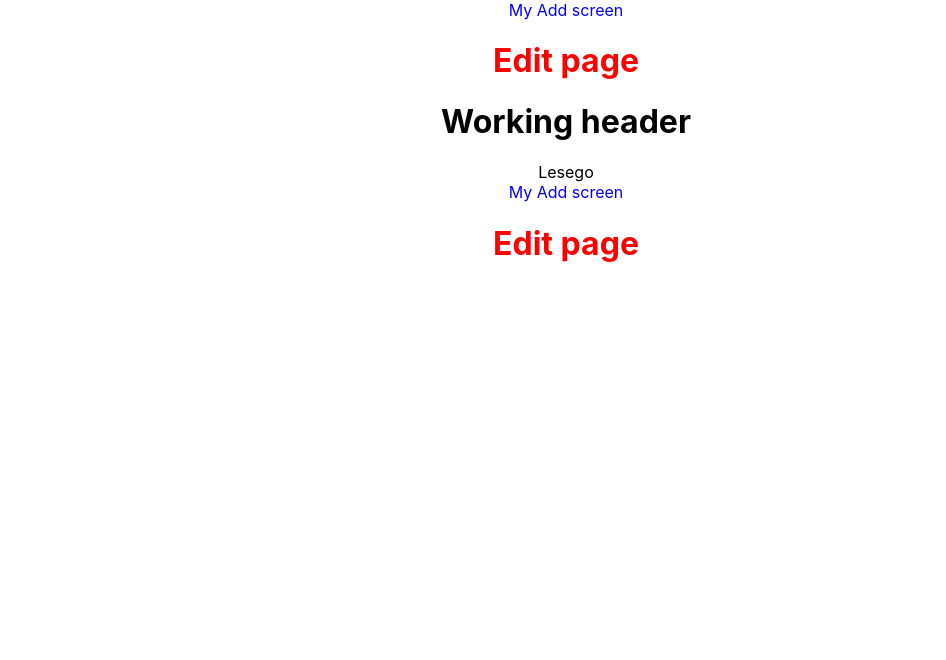
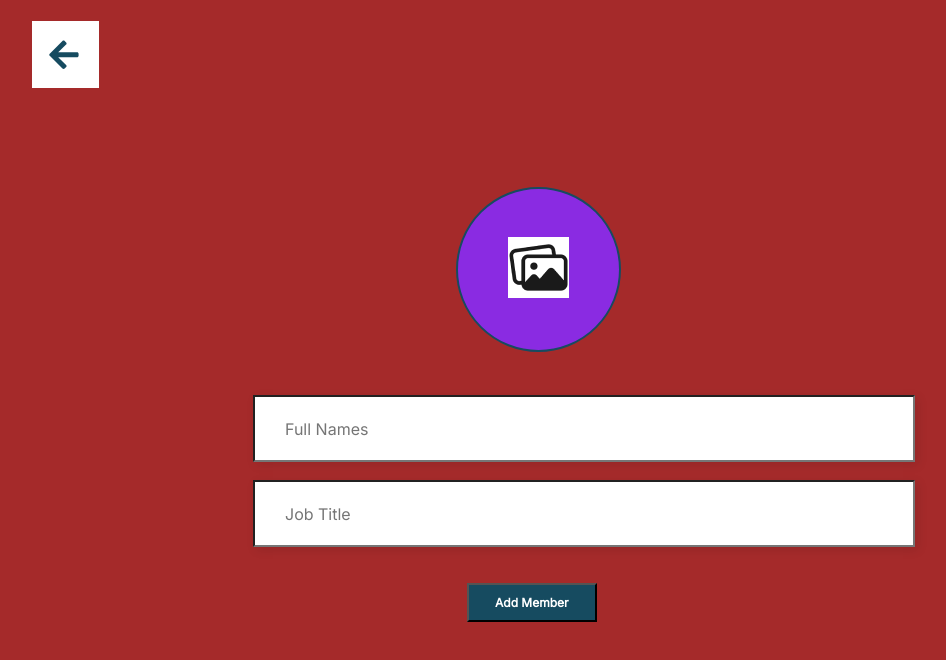
Before and after one commit to LesegoLSG/ReactProjectRepo, a React (Create React App) app: page /Addscreen in a window 1280 px wide. Shown: the top 660 px of the page, without its empty margins (74-1020 px from the left). Built offline with nearby package versions, Linux system fonts and the light colour scheme.

Commit message:
Minor modification to view web app changes

```diff
--- a/package.json
+++ b/package.json
@@ -8,6 +8,8 @@
     "@testing-library/user-event": "^13.5.0",
     "react": "^18.2.0",
     "react-dom": "^18.2.0",
+    "react-icons": "^4.10.1",
+    "react-router-dom": "^6.15.0",
     "react-scripts": "5.0.1",
     "web-vitals": "^2.1.4"
   },
--- a/public/index.html
+++ b/public/index.html
@@ -1,14 +1,16 @@
 <!DOCTYPE html>
 <html lang="en">
+
 <head>
   <meta charset="utf-8" />
   <link rel="icon" href="%PUBLIC_URL%/favicon.ico" />
   <meta name="viewport" content="width=device-width, initial-scale=1" />
   <meta name="theme-color" content="#000000" />
-    <meta
-      name="description"
-      content="Web site created using create-react-app"
-    />
+  <meta name="description" content="Web site created using create-react-app" />
+  <!--My inter font-family-->
+  <link rel="preconnect" href="https://fonts.googleapis.com">
+  <link rel="preconnect" href="https://fonts.gstatic.com" crossorigin>
+  <link href="https://fonts.googleapis.com/css2?family=Inter:wght@300;400&display=swap" rel="stylesheet">
   <link rel="apple-touch-icon" href="%PUBLIC_URL%/logo192.png" />
   <!--
       manifest.json provides metadata used when your web app is installed on a
@@ -26,6 +28,7 @@
     -->
   <title>React App</title>
 </head>
+
 <body>
   <noscript>You need to enable JavaScript to run this app.</noscript>
   <div id="root"></div>
@@ -40,4 +43,5 @@
       To create a production bundle, use `npm run build` or `yarn build`.
     -->
 </body>
+
 </html>
--- a/src/App.css
+++ b/src/App.css
@@ -1,38 +1,14 @@
-.App {
-  text-align: center;
+body{
+  width:1280px;
+  height:832px;
+  background-color: brown;
 }
 
-.App-logo {
-  height: 40vmin;
-  pointer-events: none;
+@import url("./stylesheet/Home.css");
+@import url("./stylesheet/Screenadd.css");
+
+:root{
+  --primary-color:#164B60;
+  --black-color:#000;
+  --white-color:#FFF;
 }
-
-@media (prefers-reduced-motion: no-preference) {
-  .App-logo {
-    animation: App-logo-spin infinite 20s linear;
-  }
-}
-
-.App-header {
-  background-color: #282c34;
-  min-height: 100vh;
-  display: flex;
-  flex-direction: column;
-  align-items: center;
-  justify-content: center;
-  font-size: calc(10px + 2vmin);
-  color: white;
-}
-
-.App-link {
-  color: #61dafb;
-}
-
-@keyframes App-logo-spin {
-  from {
-    transform: rotate(0deg);
-  }
-  to {
-    transform: rotate(360deg);
-  }
-}
--- a/src/App.js
+++ b/src/App.js
@@ -1,18 +1,23 @@
+
 //import logo from './logo.svg';
-import React from 'react';
 import './App.css';
+//import './stylesheet/Home.css'
+//import Addscreen from './pages/Addscreen';
+//import { Route, Routes, useNavigate } from 'react-router-dom';
+import { Route, Routes } from 'react-router-dom';
+import Home from './pages/Home'
 import Addscreen from './pages/Addscreen';
+
 
 function App(){
 
   return (
     <div className="App">
-        <Addscreen/>
-      <div className="container">
-        <h1>Working header</h1>
-        <p1>Lesego</p1>
-      </div>
-      <Addscreen/>
+
+      <Routes>
+        <Route path="/" element={<Home />} />
+        <Route path="/Addscreen" element={<Addscreen />} />
+      </Routes>
 
     </div>
   );
--- a/src/index.js
+++ b/src/index.js
@@ -3,11 +3,14 @@ import ReactDOM from 'react-dom/client';
 import './index.css';
 import App from './App';
 import reportWebVitals from './reportWebVitals';
+import { BrowserRouter } from 'react-router-dom';
 
 const root = ReactDOM.createRoot(document.getElementById('root'));
 root.render(
   <React.StrictMode>
+    <BrowserRouter>
     <App />
+    </BrowserRouter>
   </React.StrictMode>
 );
 
--- a/src/pages/Addscreen.js
+++ b/src/pages/Addscreen.js
@@ -1,13 +1,23 @@
+
 import React from 'react';
-import Editscreen from './Editscreen';
-import '../stylesheet/Arrow-left.css'
+//import Editscreen from './Editscreen';
+//import '../stylesheet/Arrow-left.css'
+import Arrow from '../components/Arrow';
+import ImageComp from '../components/ImageComp';
+import '../stylesheet/Home.css';
+import '../stylesheet/Screenadd.css';
+
 
 const Addscreen = () => {
+
     return (
-       <div className="content">
-            <p1> My Add screen</p1>
-            <Editscreen/>
-            </div>
+        <div>
+
+        <Arrow nameurl="/"/>
+        <ImageComp btnName="Add Member"/>
+
+        </div>
+
     );
 }
 
--- a/src/stylesheet/Arrow-left.css
+++ /dev/null
@@ -1,3 +0,0 @@
-.content p1{
-    color:blue;
-}
```
Also changed, not shown: 1 other file (tests, documents, lock files or other folders). Lines whose indentation alone changed are shown as unchanged.
